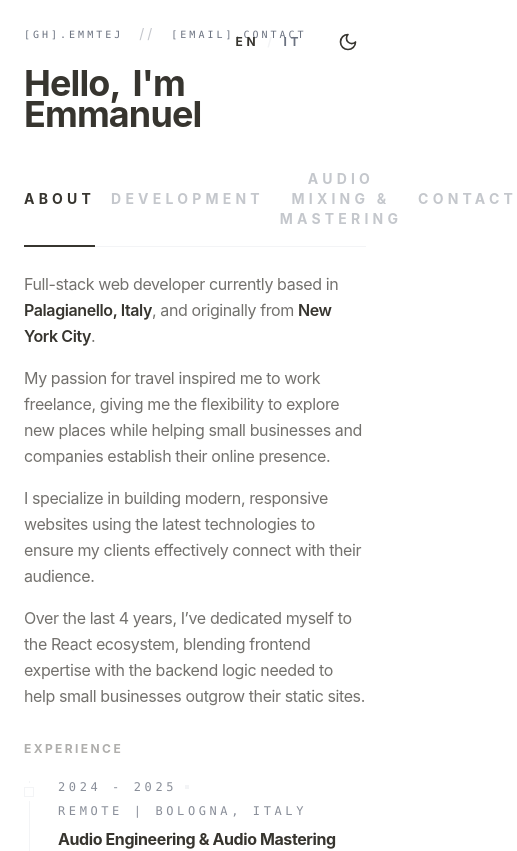
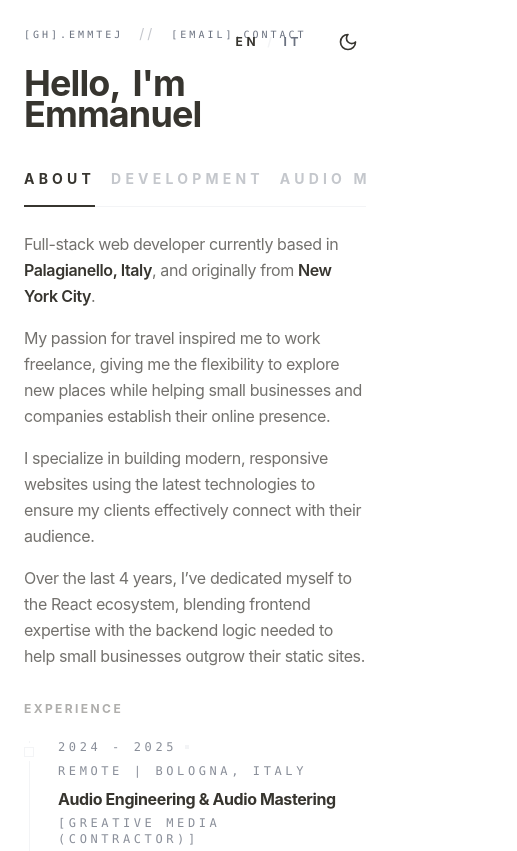
Before and after one commit to emmtej/portfolio-website, a React (Vite) app: page / in a window 390 px wide. Shown: the top 851 px of the page, 517 px wide, since content can reach past the window. Built offline with nearby package versions, Linux system fonts and the light colour scheme.

Commit message:
feat(ui): implement horizontally scrollable tabs for mobile navigation

```diff
--- a/src/components/Tabs.tsx
+++ b/src/components/Tabs.tsx
@@ -115,7 +115,7 @@ export function Tabs({ header }: { header?: ReactNode }) {
         {header && <div className="mb-6 md:mb-8">{header}</div>}
         <motion.nav
           role="tablist"
-          className="flex gap-4 md:gap-6"
+          className="flex gap-4 md:gap-6 overflow-x-auto scrollbar-hide snap-x snap-mandatory pb-2 -mb-2"
           initial="hidden"
           animate="visible"
           variants={fadeInRestTabs}
--- a/src/components/ui/Tabs.tsx
+++ b/src/components/ui/Tabs.tsx
@@ -20,7 +20,7 @@ export const TabButton = forwardRef<HTMLButtonElement, {
     aria-controls={`panel-${id}`}
     tabIndex={isActive ? 0 : -1}
     className={cn(
-      "-mb-px border-b-2 py-4 text-sm transition-colors uppercase font-bold tracking-widest border-transparent text-text-muted/40 hover:text-text-main/80",
+      "whitespace-nowrap shrink-0 snap-start -mb-px border-b-2 py-4 text-sm transition-colors uppercase font-bold tracking-widest border-transparent text-text-muted/40 hover:text-text-main/80",
       "aria-selected:border-text-main aria-selected:text-text-main",
     )}
     onClick={() => onClick(id)}
--- a/src/index.css
+++ b/src/index.css
@@ -81,3 +81,15 @@
 body {
   @apply bg-bg-app text-text-main antialiased;
 }
+
+@layer utilities {
+  .scrollbar-hide {
+    /* IE and Edge */
+    -ms-overflow-style: none;
+    /* Firefox */
+    scrollbar-width: none;
+  }
+  .scrollbar-hide::-webkit-scrollbar {
+    display: none;
+  }
+}
```
